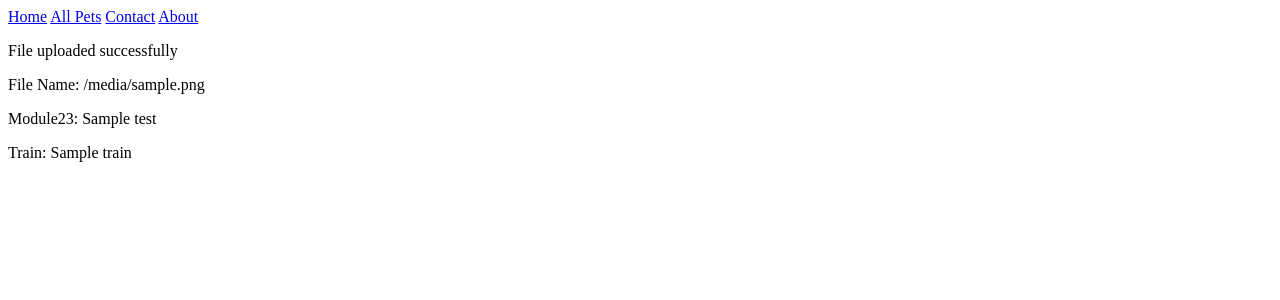
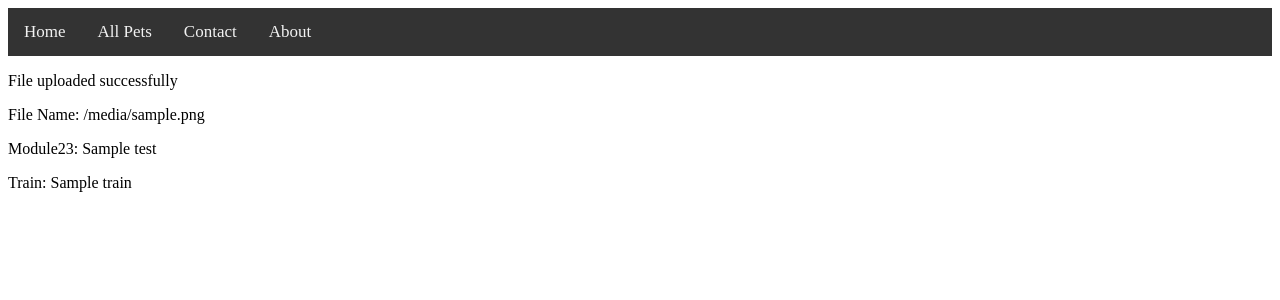
Before and after one commit to katelynburke/dog_breed_detection, a Flask app: template templates/success.html in a window 1280 px wide. Shown: the top 300 px of the page. Run offline with Flask 2, Linux system fonts and the light colour scheme; the template is opened without the code that fills it: most values are stand-ins (such as "Sample title", 1, 10 or a date in 2020).

Commit message:
adding css

```diff
--- a/templates/success.html
+++ b/templates/success.html
@@ -1,15 +1,16 @@
 <!DOCTYPE html>
 <html lang="en">
+<link rel="stylesheet" type="text/css" href="../static/css/style.css">
     <head>
     <title>success</title>
     </head>
     <body>
 
         <div class="topnav">
-            <a class="active" href="/">Home</a>
+            <a href="/">Home</a>
             <a href="#allpets">All Pets</a>
             <a href="#contact">Contact</a>
-            <a href="#about">About</a>
+            <a href="/about">About</a>
         </div>
     <p>File uploaded successfully</p>
     <p>File Name: {{filename}}</p>
```
